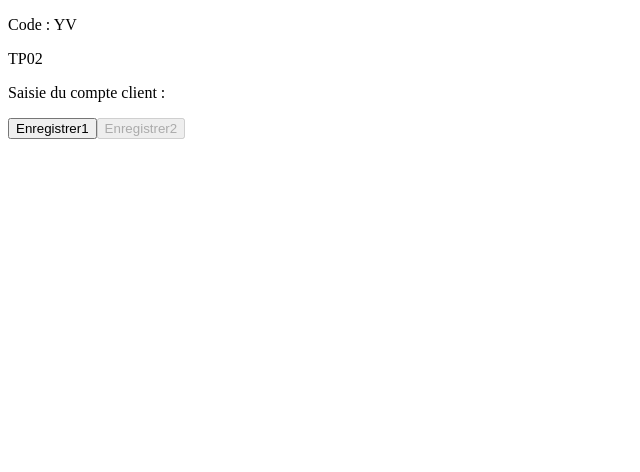
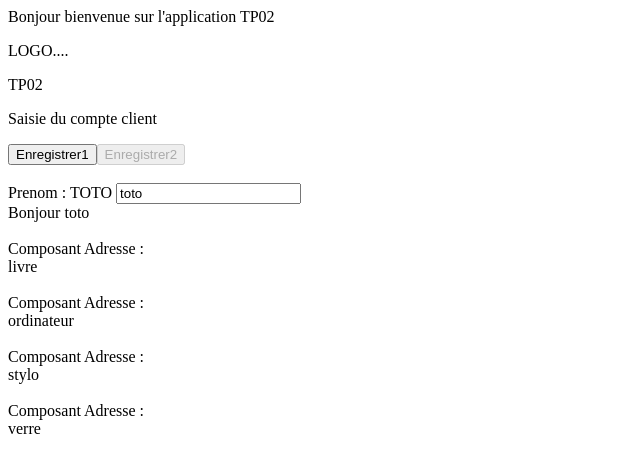
Before and after one commit to YounesSio/TP05-VELEZ-Younes, an Angular app: page / in a window 1280 px wide. Shown: the top 472 px of the page, without its empty margins (0-640 px from the left). Built offline with nearby package versions, Linux system fonts and the light colour scheme.

Commit message:
Base du prof

```diff
--- a/src/app/adresse/adresse.component.html
+++ b/src/app/adresse/adresse.component.html
@@ -1 +1,3 @@
-<p>adresse works!</p>
+<br/>Composant Adresse :
+<br/>
+{{prenom}}
--- a/src/app/adresse/adresse.component.ts
+++ b/src/app/adresse/adresse.component.ts
@@ -1,4 +1,4 @@
-import { Component, OnInit } from '@angular/core';
+import { Component, OnInit,Input } from '@angular/core';
 
 @Component({
   selector: 'app-adresse',
@@ -7,6 +7,7 @@ import { Component, OnInit } from '@angular/core';
 })
 export class AdresseComponent implements OnInit {
 
+  @Input () prenom : string = "";
   constructor() { }
 
   ngOnInit(): void {
--- a/src/app/app.component.html
+++ b/src/app/app.component.html
@@ -1,2 +1,4 @@
+Bonjour bienvenue sur l'application TP02
 <app-header></app-header>
+
 <app-formulaire></app-formulaire>
--- a/src/app/app.module.ts
+++ b/src/app/app.module.ts
@@ -4,15 +4,18 @@ import { BrowserModule } from '@angular/platform-browser';
 import { AppComponent } from './app.component';
 import { HeaderComponent } from './header/header.component';
 import { FormulaireComponent } from './formulaire/formulaire.component';
+import { FormsModule } from '@angular/forms';
+import { AdresseComponent } from './adresse/adresse.component';
 
 @NgModule({
   declarations: [
     AppComponent,
     HeaderComponent,
-    FormulaireComponent
+    FormulaireComponent,
+    AdresseComponent
   ],
   imports: [
-    BrowserModule
+    BrowserModule,FormsModule
   ],
   providers: [],
   bootstrap: [AppComponent]
--- a/src/app/formulaire/formulaire.component.html
+++ b/src/app/formulaire/formulaire.component.html
@@ -1,6 +1,23 @@
-<p>Saisie du compte client :</p>
+<p>Saisie du compte client</p>
 {{click}}
 <button [disabled]="!valid1" (click)="click1()">Enregistrer1</button>
 <button [disabled]="!valid2" (click)="click2()">Enregistrer2</button>
-<!-- //[] controler -> elemenet |  () evenement on appelle -> une méthode du controller
-[] = attribut , () = event-->
+<br/>
+<br/>
+Prenom : {{prenom | uppercase}}
+
+
+<input [(ngModel)]="prenom"/>
+
+
+
+<br/>
+<div *ngIf="prenom=='toto'"> Bonjour {{prenom}}
+
+
+</div>
+
+<div *ngFor="let a of listArticles">
+    <app-adresse [prenom]="a"></app-adresse>
+
+</div>
--- a/src/app/formulaire/formulaire.component.ts
+++ b/src/app/formulaire/formulaire.component.ts
@@ -9,25 +9,31 @@ export class FormulaireComponent implements OnInit {
 
   valid1 : boolean = true;
   valid2 : boolean = false;
+  prenom : string = "toto";
+
   click : string = "";
-  prenom : string = "toto";
   constructor() { }
 
-  click1 (){
-    console.log("click");
-    this.click = "click1";
-    this.valid1 = false;
-    this.valid2 = true;
-  }
-
-  click2 (){
-    console.log("click");
-    this.click = "click2";
-    this.valid1 = true;
-    this.valid2 = false;
-  }
+  listArticles  = ["livre","ordinateur","stylo","verre"];
 
   ngOnInit(): void {
   }
 
+  click1 () {
+    console.log ("click");
+    this.click = "click1";
+    this.valid1 = false;
+    this.valid2 = true;
+
+  }
+
+  click2 () {
+    console.log ("click");
+    this.click = "click2";
+    this.valid1 = true;
+    this.valid2 = false;
+
+  }
+
+
 }
--- a/src/app/header/header.component.html
+++ b/src/app/header/header.component.html
@@ -1,2 +1,2 @@
-<p>Code : YV</p>
+<p>LOGO....</p>
 {{nom}}
--- a/src/app/header/header.component.ts
+++ b/src/app/header/header.component.ts
@@ -11,6 +11,7 @@ export class HeaderComponent implements OnInit {
   constructor() { }
 
   ngOnInit(): void {
+
   }
 
 }
```
